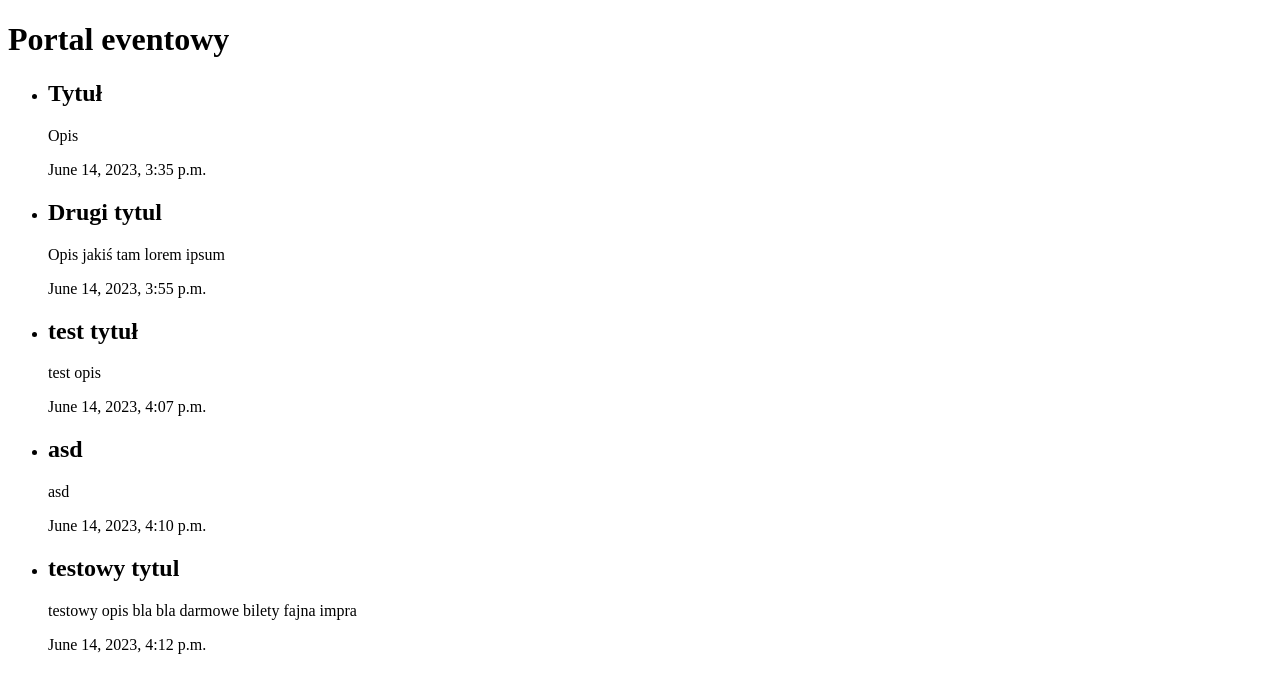
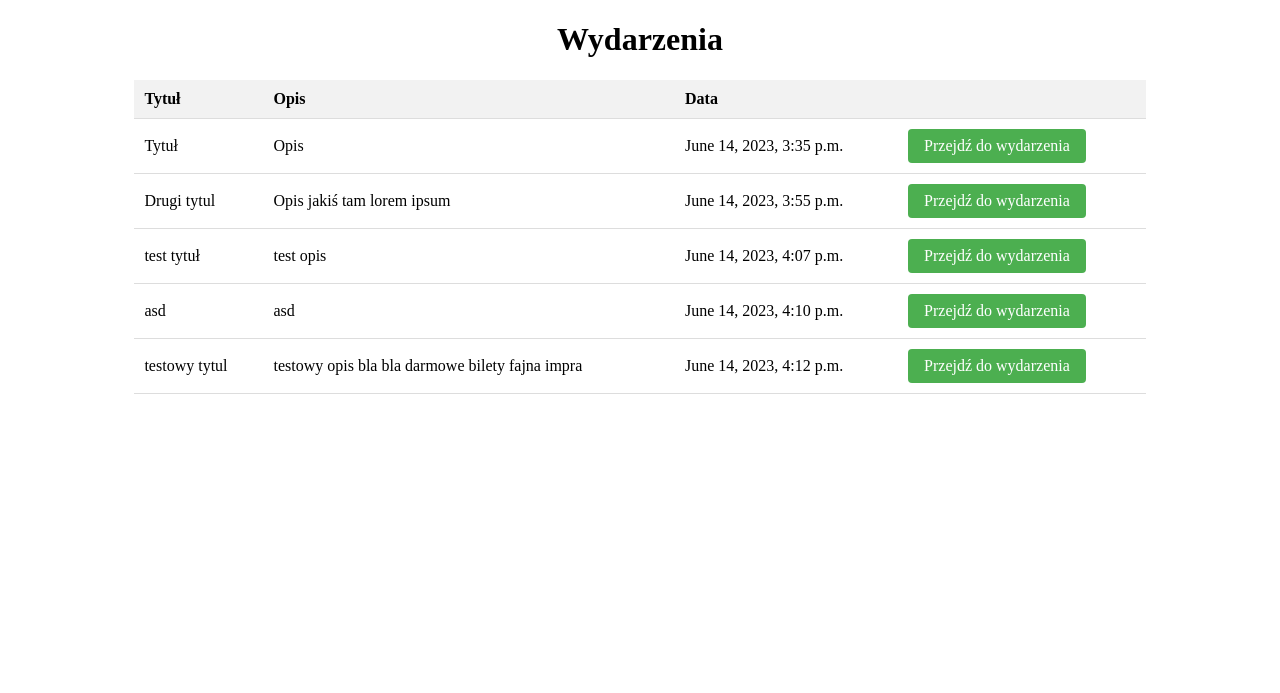
Before and after one commit to KBorzy/CMS-portal-eventowy, a Django app: page / in a window 1280 px wide. Shown: the top 693 px of the page. Run offline with Django 4.2, Linux system fonts and the light colour scheme; data comes from the database, SQL or seed files in the repository.

Commit message:
add view for events

```diff
--- a/cms/templates/events/index.html
+++ b/cms/templates/events/index.html
@@ -2,19 +2,65 @@
 <html>
 <head>
     <title>Portal eventowy</title>
+    <style>
+        .container {
+            text-align: center;
+        }
+        table {
+            margin: 0 auto;
+            border-collapse: collapse;
+            width: 80%;
+        }
+        th, td {
+            padding: 10px;
+            text-align: left;
+            border-bottom: 1px solid #ddd;
+        }
+        th {
+            background-color: #f2f2f2;
+        }
+        .btn {
+            padding: 8px 16px;
+            text-align: center;
+            text-decoration: none;
+            display: inline-block;
+            border-radius: 4px;
+            background-color: #4CAF50;
+            color: white;
+            transition: background-color 0.3s;
+        }
+        .btn:hover {
+            background-color: #45a049;
+        }
+    </style>
 </head>
 <body>
-    <h1>Portal eventowy</h1>
-    <ul>
-        {% for event in events %}
-        <li>
-            <h2>{{ event.title }}</h2>
-            <p>{{ event.content }}</p>
-            <p>{{ event.date_added }}</p>
-        </li>
-        {% empty %}
-        <li>Brak wydarzeń.</li>
-        {% endfor %}
-    </ul>
+    <div class="container">
+        <h1>Wydarzenia</h1>
+        {% if events %}
+        <table>
+            <tr>
+                <th>Tytuł</th>
+                <th>Opis</th>
+                <th>Data</th>
+                <th></th>
+            </tr>
+            {% for event in events %}
+            <tr>
+                <td>{{ event.title }}</td>
+                <td>{{ event.content|truncatechars:100 }}</td>
+                <td>{{ event.date_added }}</td>
+                <td><a href="{% url 'cms:event_details' event.id %}" class="btn">Przejdź do wydarzenia</a></td>
+            </tr>
+            {% empty %}
+            <tr>
+                <td colspan="4">Brak wydarzeń.</td>
+            </tr>
+            {% endfor %}
+        </table>
+        {% else %}
+        <p>Brak wydarzeń.</p>
+        {% endif %}
+    </div>
 </body>
 </html>
--- a/cms/urls.py
+++ b/cms/urls.py
@@ -1,4 +1,4 @@
-from django.urls import path
+from django.urls import path, include
 from . import views
 
 app_name = 'cms'
@@ -6,4 +6,5 @@ urlpatterns = [
     #main page
     path('', views.index, name='index'),
     path('add_event/', views.add_event, name='add_event'),
+    path('event/<int:event_id>/', views.event_details, name='event_details'),
 ]
--- a/cms/views.py
+++ b/cms/views.py
@@ -1,5 +1,5 @@
 from django.contrib.auth.decorators import login_required
-from django.shortcuts import render, redirect
+from django.shortcuts import render, redirect, get_object_or_404
 from .models import Event
 from .forms import EventForm
 
@@ -20,3 +20,8 @@ def add_event(request):
     else:
         form = EventForm()
     return render(request, 'events/add_event.html', {'form': form})
+
+
+def event_details(request, event_id):
+    event = get_object_or_404(Event, pk=event_id)
+    return render(request, 'events/event_details.html', {'event': event})
--- a/mysite/urls.py
+++ b/mysite/urls.py
@@ -18,5 +18,6 @@ from django.urls import path, include
 
 urlpatterns = [
     path("admin/", admin.site.urls),
-    path('',include('cms.urls'))
+    path('',include('cms.urls')),
+    path('events/', include('cms.urls')),
 ]
```
Also changed, not shown: cms/templates/events/event_details.html (added, +12 -0 lines).
